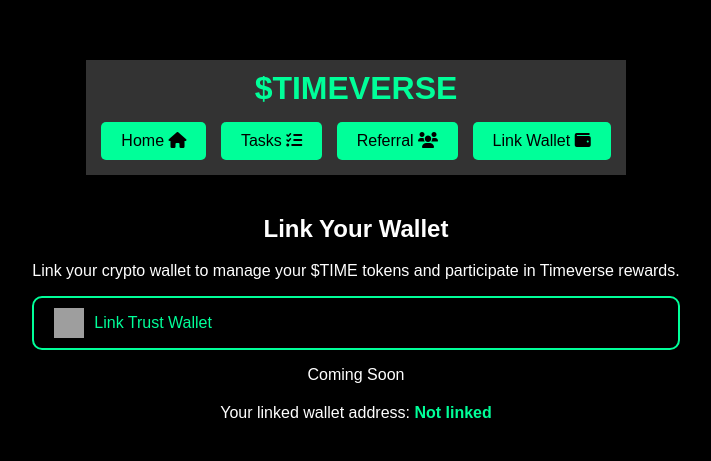
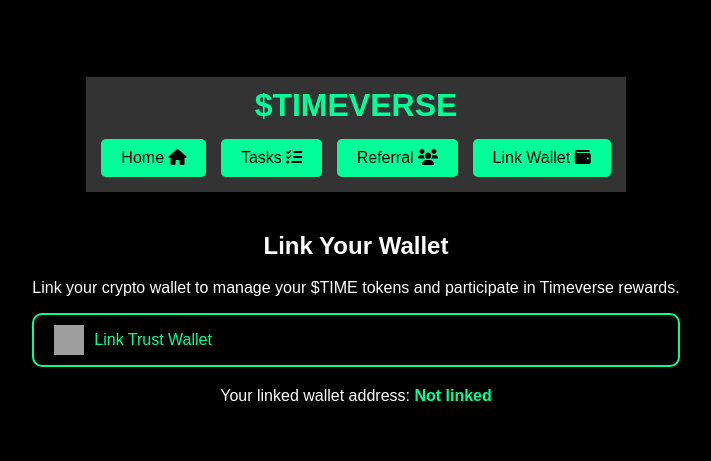
Before and after one commit to M1les07/timeverse, a website: page wallet.html in a window 1280 px wide. Shown: the part 141-602 px from the top of the page, without its empty margins (284-995 px from the left). Drawn offline with Linux system fonts and the light colour scheme; grey boxes are pictures that could not be loaded.

Commit message:
Update wallet.html

```diff
--- a/wallet.html
+++ b/wallet.html
@@ -27,7 +27,7 @@
                     Link Trust Wallet
                 </a>
             </div>
-            <p class="coming-soon">Coming Soon</p>
+<!--             <p class="coming-soon">Coming Soon</p> -->
             <div id="wallet-address-display">
                 <p>Your linked wallet address: <span id="wallet-address">Not linked</span></p>
             </div>
```
